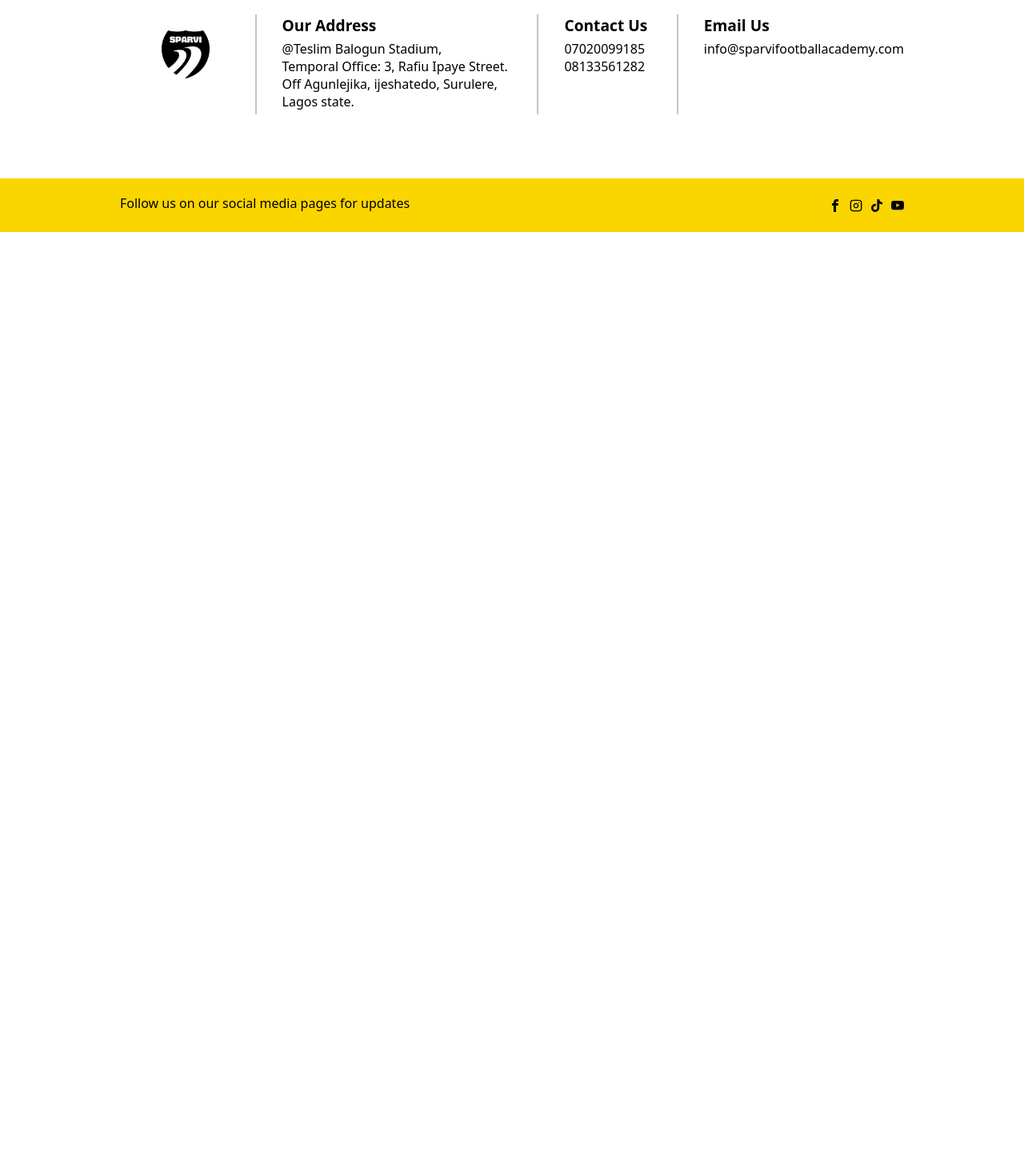
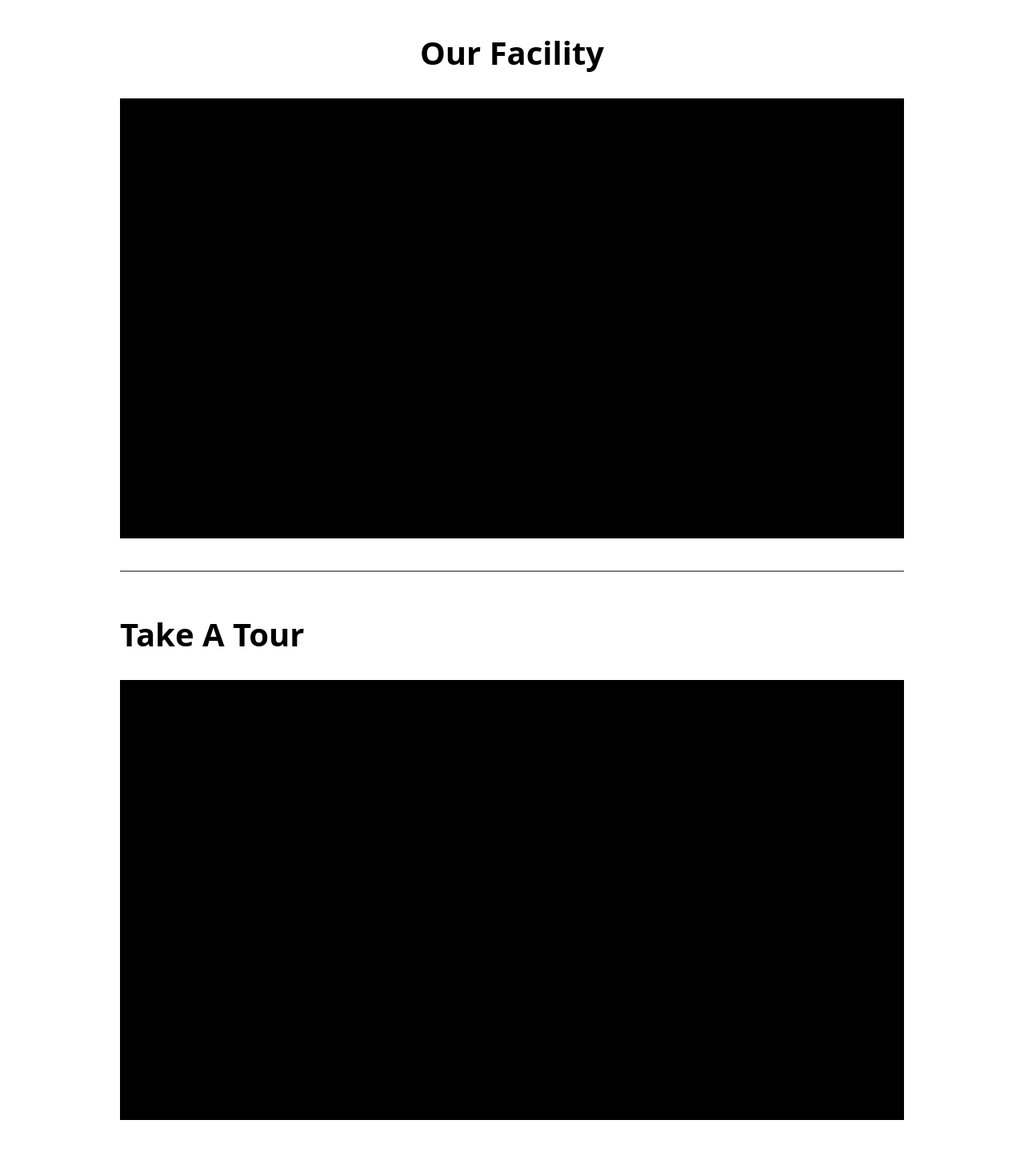
Before and after one commit to deHypeChief/Football-Website-Spavie, a React (Vite) app in the folder client/: page /enroll in a window 1280 px wide. Shown: the part 1760-3230 px from the top of the page at 80% size. Before the commit the page ends 2050 px from the top, so only its background shows below. Built offline with nearby package versions, Linux system fonts and the light colour scheme.

Commit message:
desktop Update

```diff
--- a/client/src/components/button/style.css
+++ b/client/src/components/button/style.css
@@ -1,4 +1,4 @@
-button{
+button {
     height: 40px;
     width: fit-content;
     padding: 0px 25px;
@@ -8,13 +8,22 @@ button{
     font-weight: 500;
     color: var(--text-secondary-color);
 }
-.bttn-secondary{
+
+.bttn-secondary {
     background: none;
     border: var(--color-primary) 2px solid;
     color: var(--text-primary-color);
 }
-.bttn-alt{
+
+.bttn-alt {
     border-radius: 100px;
     background: red;
     color: white;
 }
+
+
+@media screen and (max-width: 600px) {
+    button {
+        padding: 0px 15px;
+    }
+}
--- a/client/src/components/footer/footer.jsx
+++ b/client/src/components/footer/footer.jsx
@@ -7,6 +7,26 @@ import logo from "../../assets/icons/Black Logo Png.png"
 export default function Footer() {
     return (
         <>
+            <section className="footerInfo">
+                <div className="footerMap">
+                    <h2>
+                        Our Facility
+                    </h2>
+                    <div className="map">
+
+                    </div>
+                    <div className="footerLine"></div>
+                </div>
+
+                <div className="footerTour">
+                <h2>
+                        Take A Tour
+                    </h2>
+                    <div className="map">
+
+                    </div>
+                </div>
+            </section>
             <section className="footerTop" id="contact">
                 <div className="footerBox">
                     <div className="imgfooterBox">
--- a/client/src/components/footer/style.css
+++ b/client/src/components/footer/style.css
@@ -46,6 +46,30 @@ footer p{
     width: 60%;
 }
 
+.footerInfo{
+    padding: var(--global-padding);
+    margin-top: 100px;
+}
+.footerMap{
+    text-align: center;
+}
+.map{
+    height: 550px;
+    background: black;
+    margin-top: 30px;
+    margin-bottom: 30px;
+}
+.footerLine{
+    height: 2px;
+    width: 100%;
+    background: gray;
+    margin: 40px 0;
+}
+
+.footerTour{
+    margin-top: 50px;
+}
+
 
 @media screen and (max-width: 600px){
     .footerTop{
--- a/client/src/pages/home.jsx
+++ b/client/src/pages/home.jsx
@@ -24,6 +24,10 @@ export default function Home() {
                         <Link to={'/enroll'}><Button type={'bttn-alt'}>Enroll today!</Button></Link>
                     </div>
                     <img src={heroImg} alt="" />
+                    <div className="spaTop">
+                        <h1 className="spText">Sparvi</h1>
+                        <h1 className="spText">Sparvi</h1>
+                    </div>
                 </div>
             </section>
 
@@ -35,15 +39,18 @@ export default function Home() {
                 <div className="missImg"></div>
             </section>
 
-
             <section className="grow">
                 <div className="growContent">
                     <div className="growTextContent">
                         <p>Start training with us  . <span className='green-span'>Grow that potential </span></p>
                     </div>
+
+            <div className="divMLine"></div>
+
+
                     <div className="growCards">
 
-                        <div className="card">
+                        <div className="m-card">
                             <div className="dot"></div>
 
                             <h1 className="growText">
@@ -61,10 +68,10 @@ export default function Home() {
                                 </div>
                             </div>
                         </div>
-                        <div className="card">
+                        <div className="m-card">
                             <div className="dot"></div>
 
-                            <h1 className="growText">
+                            <h1 className="growText mi">
                                 Grow
                             </h1>
                             <div className="boxGrowText">
@@ -79,8 +86,8 @@ export default function Home() {
                                 </div>
                             </div>
                         </div>
-                        <div className="card">
-                            <div className="dot"></div>
+                        <div className="m-card">
+                            <div className="dot grn"></div>
 
                             <h1 className="growText dotAchive">
                                 & Win
@@ -134,7 +141,6 @@ export default function Home() {
                 </div>
             </section>
 
-
             <section className="infoSec">
                 <div className="ourTeam">
                     <h2>Teams</h2>
@@ -169,7 +175,7 @@ export default function Home() {
                     <div className="awBg">
                         <div className="awardsWrap">
                             <div className="awTop">
-                                <h2>Awards</h2>
+                                <h2>Player Rating</h2>
 
                                 <div className="awLine">
                                 </div>
--- a/client/src/styles/home.css
+++ b/client/src/styles/home.css
@@ -3,9 +3,14 @@
     background: url(../assets/images/footballField.png) no-repeat;
     background-position: right;
     background-size: cover;
+    overflow-y: hidden;
 }
 
 .heroOverlay {
+    height: 65vh;
+
+position: relative;
+overflow: hidden;
     display: flex;
     justify-content: space-between;
     padding: var(--global-padding);
@@ -37,13 +42,13 @@
 
 /* grow */
 .growContent {
-    padding: var(--global-padding);
     padding-top: 50px;
 }
 
 .growCards {
     display: flex;
     justify-content: space-between;
+    padding: var(--global-padding);
 }
 
 .baseImgBox-grow {
@@ -51,6 +56,34 @@
     height: 350px;
     margin-top: 100px;
     margin-bottom: 100px;
+    padding: var(--global-padding);
+}
+.divMLine{
+    height: 2px;
+    width: 100%;
+    background: gray;
+    margin: 40px 0;
+}
+.growTextContent{
+    padding: var(--global-padding);
+
+}
+.gowbaseImg{
+    padding: var(--global-padding);
+
+}
+.dot{
+    height: 6px;
+    width: 6px;
+    background-color: black;
+    border-radius: 1000px;
+    margin-bottom: 50px;
+}
+.m-card{
+    margin-top: -44px;
+}
+.grn{
+    background: #3B7700;
 }
 
 
@@ -283,6 +316,33 @@
     gap: 30px;
     align-items: baseline;
 }
+.awTop h2 {
+    width: 90%;
+}
+.mi{
+    color: transparent;
+    -webkit-text-stroke-width: 2px;
+            -webkit-text-stroke-color: black;
+}
+
+
+.spText{
+z-index: 1;
+    color: transparent;
+    -webkit-text-stroke-width: 1px;
+            -webkit-text-stroke-color: rgba(0, 0, 0, 0.354);
+    position: absolute;
+}
+.spText:nth-child(2){
+    left: -40vh;
+    top: -50vh;
+    font-size: 22rem;
+}
+.spText:nth-child(1){
+    right: -10vh;
+    bottom: -30vh;
+    font-size: 22rem;
+}
 
 
 @media screen and (max-width: 600px) {
@@ -381,4 +441,7 @@
     .enroll {
         overflow-x: hidden;
     }
+    .m-card{
+        margin-top: 20px;
+    }
 }
```
Also changed, not shown: client/src/assets/images/bgFooter.png (added), 1 other file (tests, documents, lock files or other folders).
